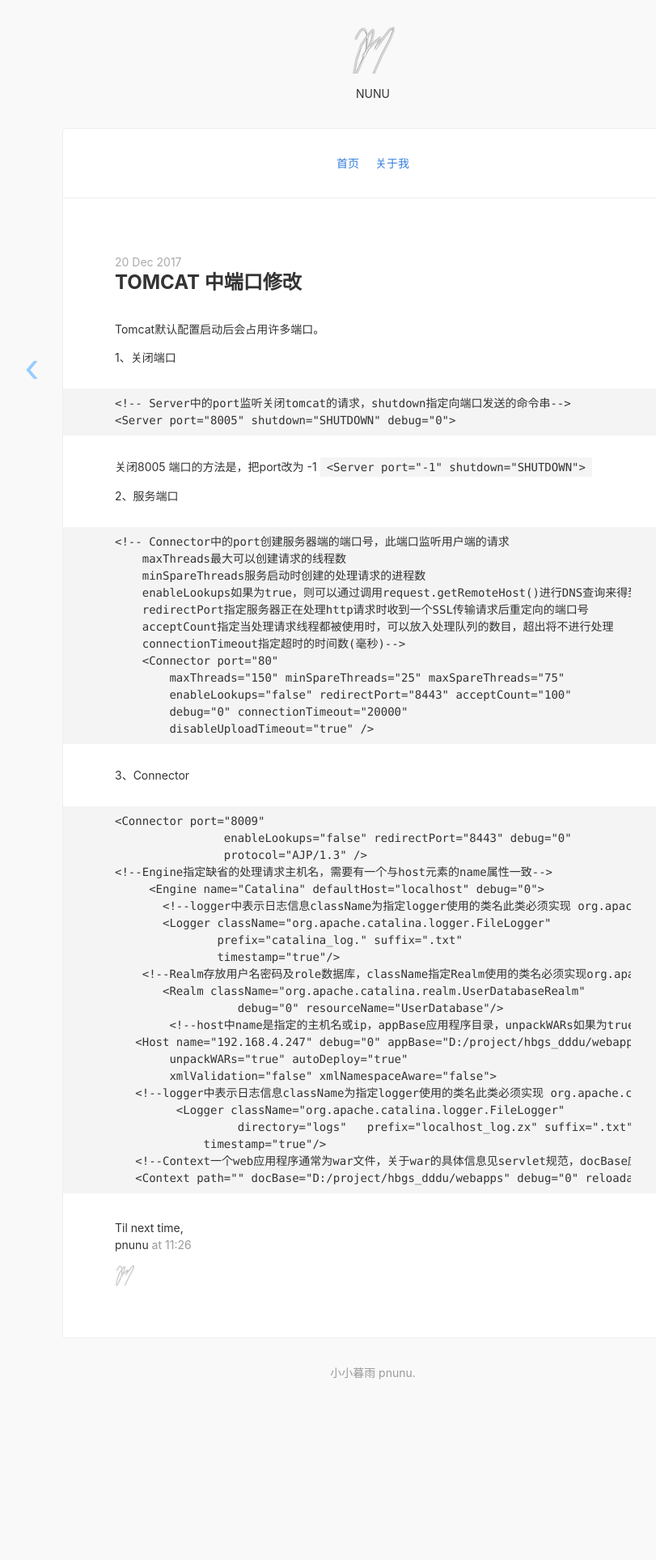
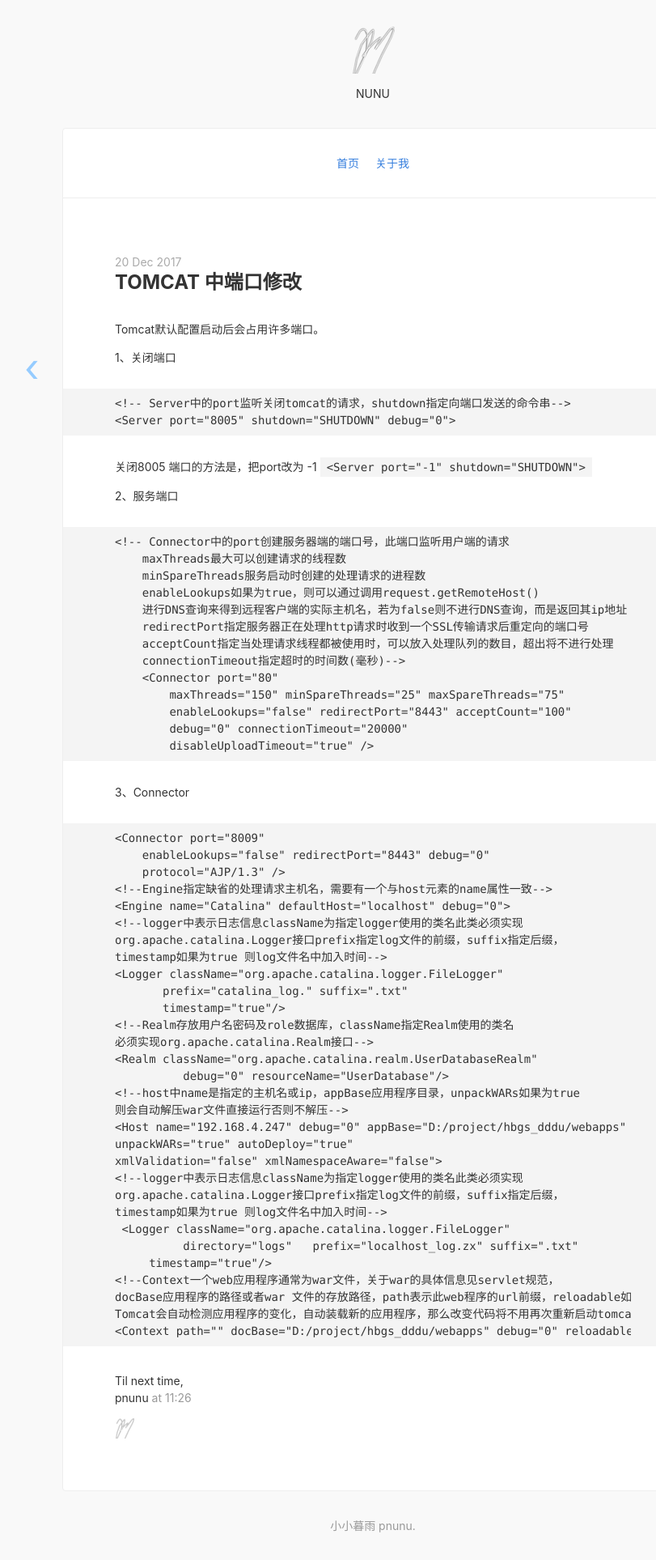
Before and after one commit to pnunu/pnunu.github.io, a Jekyll site: the page built from _posts/201712/2017-12-20-20171220-tomcat.md, in a window 1280 px wide. Shown: the whole page at 81% size, without its empty margins (179-990 px from the left). Built offline with Jekyll 4.4.1, drawn with Linux system fonts in a browser that asks for light colours; nearby versions of some CDN libraries; before the commit the page ends 1738 px from its top, so only the background shows below that; part of the change alters nothing that is shown.

Commit message:
tomcat 端口

````diff
--- a/_posts/201712/2017-12-20-20171220-tomcat.md
+++ b/_posts/201712/2017-12-20-20171220-tomcat.md
@@ -19,7 +19,8 @@ Tomcat默认配置启动后会占用许多端口。
 <!-- Connector中的port创建服务器端的端口号，此端口监听用户端的请求
     maxThreads最大可以创建请求的线程数
     minSpareThreads服务启动时创建的处理请求的进程数
-    enableLookups如果为true，则可以通过调用request.getRemoteHost()进行DNS查询来得到远程客户端的实际主机名，若为false则不进行DNS查询，而是返回其ip地址
+    enableLookups如果为true，则可以通过调用request.getRemoteHost()
+    进行DNS查询来得到远程客户端的实际主机名，若为false则不进行DNS查询，而是返回其ip地址
     redirectPort指定服务器正在处理http请求时收到一个SSL传输请求后重定向的端口号
     acceptCount指定当处理请求线程都被使用时，可以放入处理队列的数目，超出将不进行处理
     connectionTimeout指定超时的时间数(毫秒)-->
@@ -34,25 +35,33 @@ Tomcat默认配置启动后会占用许多端口。
 
 ```
 <Connector port="8009"
-                enableLookups="false" redirectPort="8443" debug="0"
-                protocol="AJP/1.3" />
+    enableLookups="false" redirectPort="8443" debug="0"
+    protocol="AJP/1.3" />
 <!--Engine指定缺省的处理请求主机名，需要有一个与host元素的name属性一致-->
-     <Engine name="Catalina" defaultHost="localhost" debug="0">
-       <!--logger中表示日志信息className为指定logger使用的类名此类必须实现 org.apache.catalina.Logger接口prefix指定log文件的前缀，suffix指定后缀，timestamp如果为true 则log文件名中加入时间-->
-       <Logger className="org.apache.catalina.logger.FileLogger"
-               prefix="catalina_log." suffix=".txt"
-               timestamp="true"/>
-    <!--Realm存放用户名密码及role数据库，className指定Realm使用的类名必须实现org.apache.catalina.Realm接口-->
-       <Realm className="org.apache.catalina.realm.UserDatabaseRealm"
-                  debug="0" resourceName="UserDatabase"/>
-        <!--host中name是指定的主机名或ip，appBase应用程序目录，unpackWARs如果为true则会自动解压war文件直接运行否则不解压-->
-   <Host name="192.168.4.247" debug="0" appBase="D:/project/hbgs_dddu/webapps"
-        unpackWARs="true" autoDeploy="true"
-        xmlValidation="false" xmlNamespaceAware="false">
-   <!--logger中表示日志信息className为指定logger使用的类名此类必须实现 org.apache.catalina.Logger接口prefix指定log文件的前缀，suffix指定后缀，timestamp如果为true 则log文件名中加入时间-->
-         <Logger className="org.apache.catalina.logger.FileLogger"
-                  directory="logs"   prefix="localhost_log.zx" suffix=".txt"
-             timestamp="true"/>
-   <!--Context一个web应用程序通常为war文件，关于war的具体信息见servlet规范，docBase应用程序的路径或者war 文件的存放路径，path表示此web程序的url前缀，reloadable如果为true，Tomcat会自动检测应用程序的变化，自动装载新的应用程序，那么改变代码将不用再次重新启动tomcat-->
-   <Context path="" docBase="D:/project/hbgs_dddu/webapps" debug="0" reloadable="true"/>
+<Engine name="Catalina" defaultHost="localhost" debug="0">
+<!--logger中表示日志信息className为指定logger使用的类名此类必须实现
+org.apache.catalina.Logger接口prefix指定log文件的前缀，suffix指定后缀，
+timestamp如果为true 则log文件名中加入时间-->
+<Logger className="org.apache.catalina.logger.FileLogger"
+       prefix="catalina_log." suffix=".txt"
+       timestamp="true"/>
+<!--Realm存放用户名密码及role数据库，className指定Realm使用的类名
+必须实现org.apache.catalina.Realm接口-->
+<Realm className="org.apache.catalina.realm.UserDatabaseRealm"
+          debug="0" resourceName="UserDatabase"/>
+<!--host中name是指定的主机名或ip，appBase应用程序目录，unpackWARs如果为true
+则会自动解压war文件直接运行否则不解压-->
+<Host name="192.168.4.247" debug="0" appBase="D:/project/hbgs_dddu/webapps"
+unpackWARs="true" autoDeploy="true"
+xmlValidation="false" xmlNamespaceAware="false">
+<!--logger中表示日志信息className为指定logger使用的类名此类必须实现
+org.apache.catalina.Logger接口prefix指定log文件的前缀，suffix指定后缀，
+timestamp如果为true 则log文件名中加入时间-->
+ <Logger className="org.apache.catalina.logger.FileLogger"
+          directory="logs"   prefix="localhost_log.zx" suffix=".txt"
+     timestamp="true"/>
+<!--Context一个web应用程序通常为war文件，关于war的具体信息见servlet规范，
+docBase应用程序的路径或者war 文件的存放路径，path表示此web程序的url前缀，reloadable如果为true，
+Tomcat会自动检测应用程序的变化，自动装载新的应用程序，那么改变代码将不用再次重新启动tomcat-->
+<Context path="" docBase="D:/project/hbgs_dddu/webapps" debug="0" reloadable="true"/>
 ```
````
